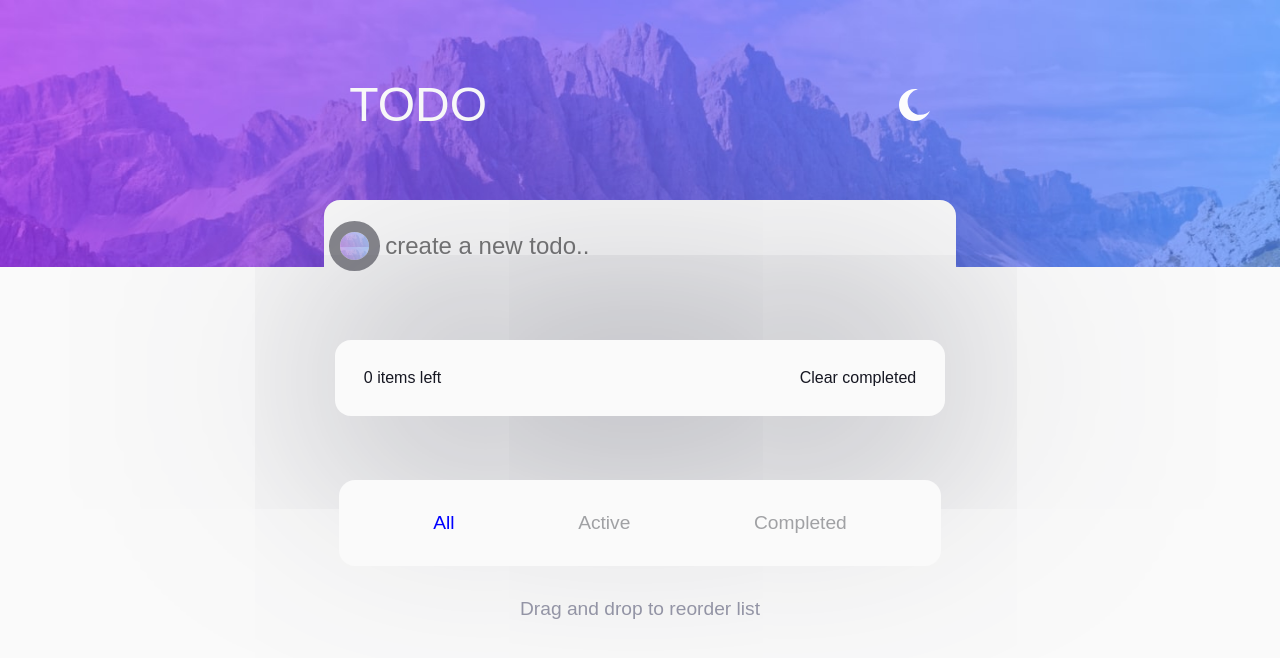
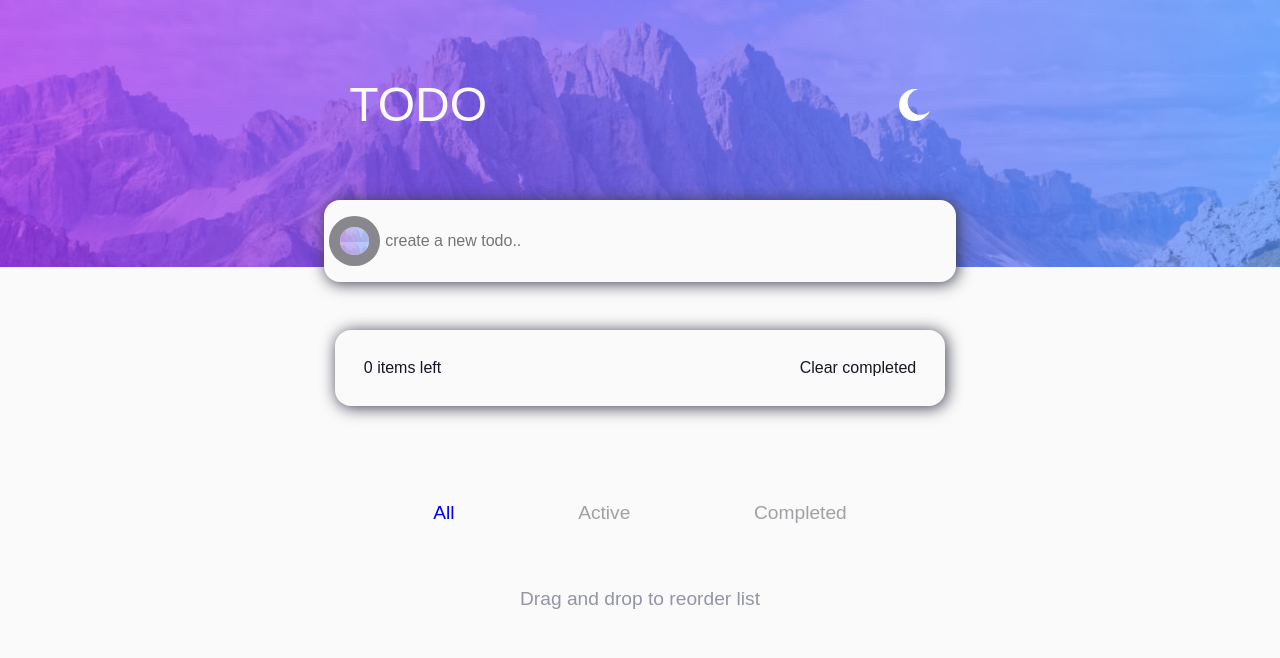
Before and after one commit to aviciinvestment/sneakersHub, a React (Create React App) app: page / in a window 1280 px wide. Shown: the top 658 px of the page. Built offline with nearby package versions, Linux system fonts and the light colour scheme.

Commit message:
adjusted box shadow

```diff
--- a/src/index.css
+++ b/src/index.css
@@ -34,6 +34,7 @@ body {
   background-color: hsl(237, 14%, 26%);
   padding: 1rem 0 1rem 1rem;
   border-radius: 1rem;
+  box-shadow: 0.1rem 0.1rem 1rem 0rem hsl(237, 14%, 26%);
 }
 .text {
   background-color: hsl(237, 14%, 26%);
@@ -41,7 +42,7 @@ body {
   border: none;
   width: 90%;
   margin: auto;
-  font-size: 1.5rem;
+  font-size: 1rem;
   padding: 1rem;
   color: hsl(236, 9%, 61%);
 }
@@ -84,7 +85,7 @@ body {
   margin: auto;
   border-radius: 1rem;
   color: hsl(234, 39%, 85%);
-  box-shadow: 0.1rem 0.1rem 100rem 0.2rem hsl(237, 14%, 26%);
+  box-shadow: 0.1rem 0.1rem 1rem 0rem hsl(237, 14%, 26%);
 }
 .eachtodowithcancel {
   display: flex;
```
